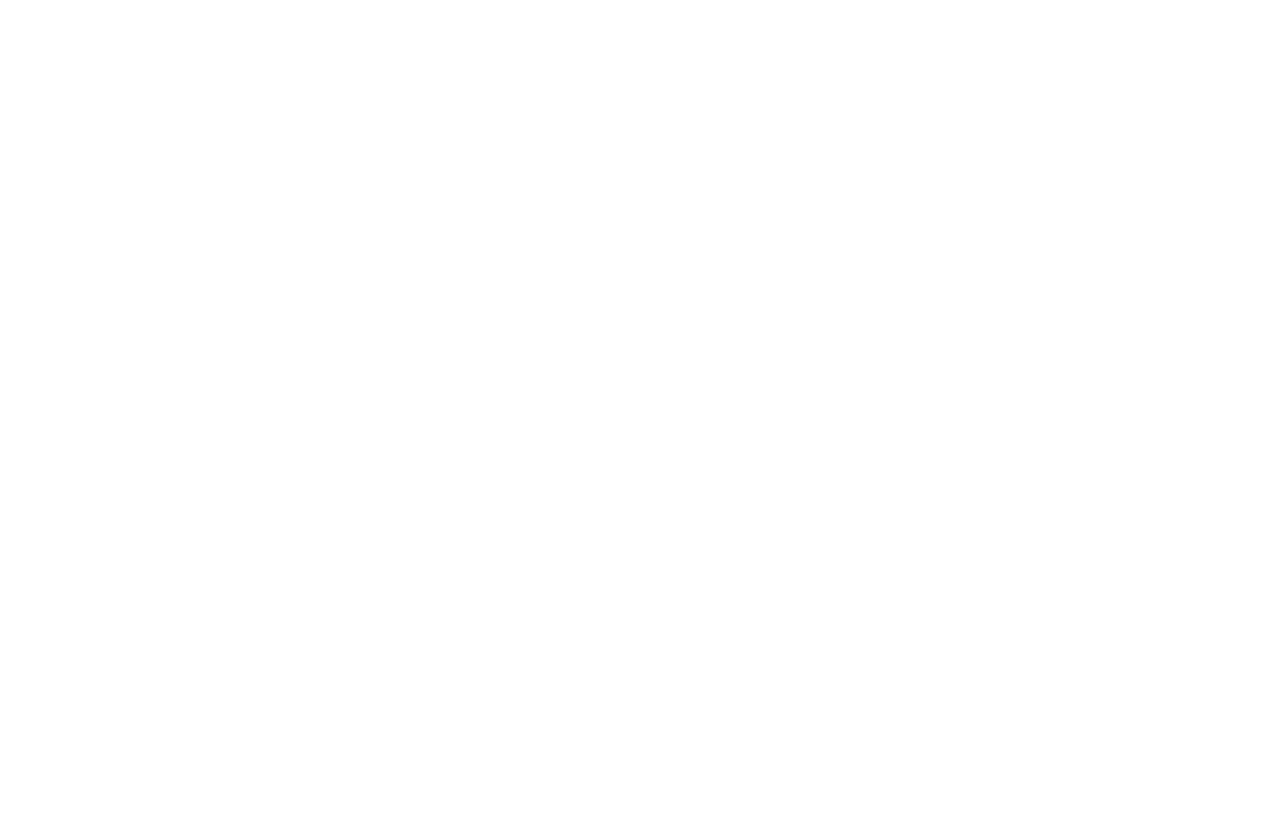
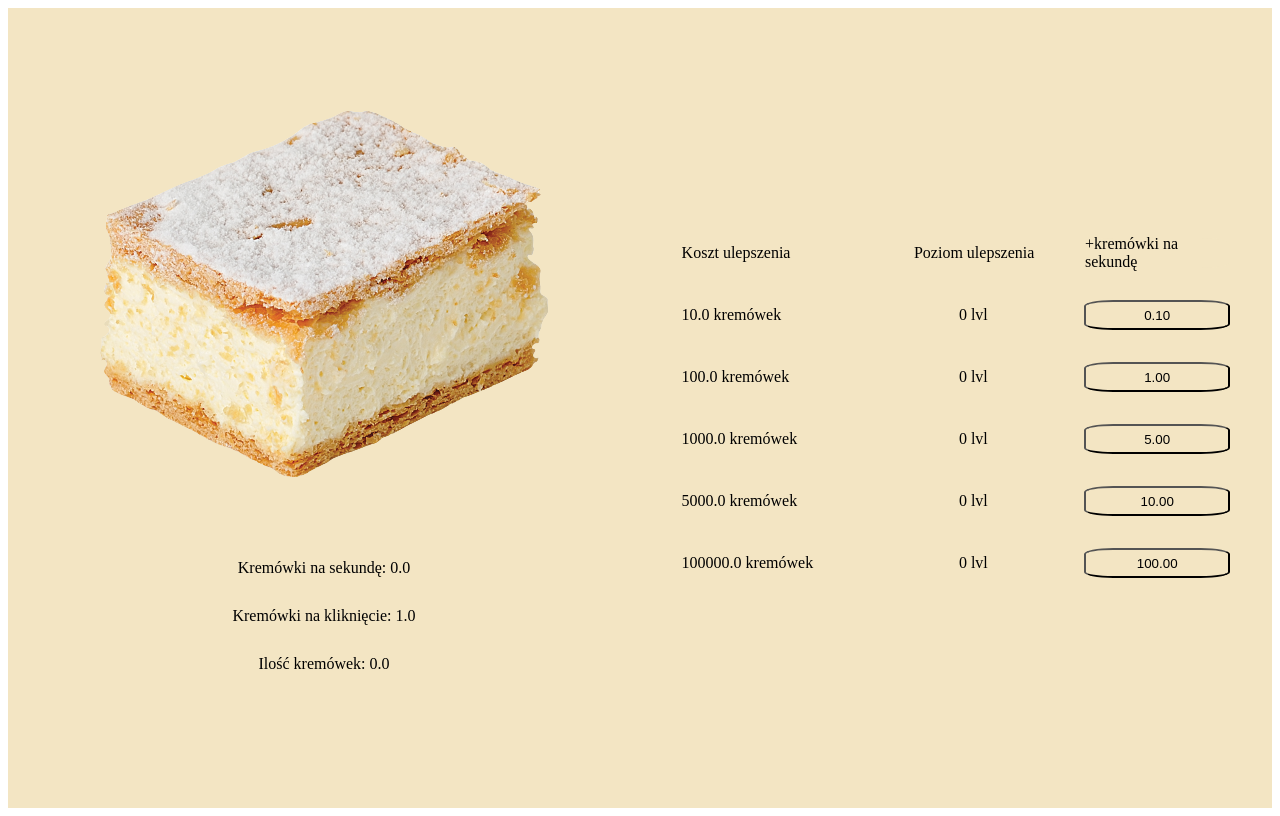
Before and after one commit to Zuzanna-K/zaj4node, a website: page src/index.html in a window 1280 px wide. Drawn offline with Linux system fonts and the light colour scheme.

Commit message:
Add files via upload

```diff
--- a/src/index.html
+++ b/src/index.html
@@ -4,11 +4,68 @@
     <meta charset="UTF-8">
     <meta http-equiv="X-UA-Compatible" content="IE=edge">
     <meta name="viewport" content="width=device-width, initial-scale=1.0">
-    <script type = "module" src="main.js" ></script>
+    <script type = "module" src="main.js" defer></script>
     <link rel="stylesheet" href="styles.css">
     <title>Document</title>
 </head>
 <body>
+<main>
+    <div>
+        <img src="kremowa.png">
 
+        <div id = "kremowka_ps">
+            Kremówka na sekundę:
+        </div>
+
+        <div id = "Kremowka_per_click">
+            Kremówka per Click:
+        </div>
+
+        <div id = "suma">
+            Ilość kremówek:
+        </div>
+
+        </div>
+
+
+    </div>
+
+
+    <div id = "buttons">
+
+        <div>
+            <div id="koszttytul">Koszt ulepszenia</div>
+            <div id="poziomtytul">Poziom ulepszenia</div>
+            <div id="kms">+kremówki na sekundę</div>
+        </div>
+        <div>
+            <div id="koszt1"></div>
+            <div id="poziom1"></div>
+            <button type="button" id="f1">+ 0.1</button>
+        </div>
+        <div>
+            <div id="koszt2"></div>
+            <div id="poziom2"></div>
+            <button type="button" id="f2">+ 1</button>
+        </div>
+        <div>
+            <div id="koszt3"></div>
+            <div id="poziom3"></div>
+            <button type="button" id="f3">+ 5</button>
+        </div>
+        <div>
+            <div id="koszt4"></div>
+            <div id="poziom4"></div>
+            <button type="button" id="f4">+ 10</button>
+        </div>
+        <div>
+            <div id="koszt5"></div>
+            <div id="poziom5"></div>
+            <button type="button" id="f5">+ 100</button>
+        </div>
+
+    </div>
+
+</main>
 </body>
 </html>
--- a/src/main.js
+++ b/src/main.js
@@ -0,0 +1,188 @@
+const but1 = document.getElementById("f1");
+const but2 = document.getElementById("f2");
+const but3 = document.getElementById("f3");
+const but4 = document.getElementById("f4");
+const but5 = document.getElementById("f5");
+
+
+let cakeQuantity = 0;
+let cakePerSecond = 0;
+let cakePerClick = 1;
+
+const cakeQuantityDisplay= document.getElementById("suma");
+const cakePerSecondDisplay= document.getElementById("kremowka_ps");
+const cakePerClickDisplay= document.getElementById("Kremowka_per_click");
+
+
+const mainKremowka = document.querySelector("img");
+
+function updateDisplay()
+{
+    cakeQuantityDisplay.innerHTML = "Ilość kremówek: " + cakeQuantity.toFixed(1);
+    cakePerSecondDisplay.innerHTML = "Kremówki na sekundę: " + cakePerSecond.toFixed(1);
+    cakePerClickDisplay.innerHTML = "Kremówki na kliknięcie: " + cakePerClick.toFixed(1);
+
+    but1.innerHTML = ((levelsOfUpgrades[0] + 1) * upgrades[0]).toFixed(2);
+    but2.innerHTML = ((levelsOfUpgrades[1] + 1) * upgrades[1]).toFixed(2);
+    but3.innerHTML = ((levelsOfUpgrades[2] + 1) * upgrades[2]).toFixed(2);
+    but4.innerHTML = ((levelsOfUpgrades[3] + 1) * upgrades[3]).toFixed(2);
+    but5.innerHTML = ((levelsOfUpgrades[4] + 1) * upgrades[4]).toFixed(2);
+
+
+    cost1.innerHTML =(costsOfUpgrades[0]).toFixed(1) + " kremówek";
+    cost2.innerHTML =(costsOfUpgrades[1]).toFixed(1) + " kremówek";
+    cost3.innerHTML =(costsOfUpgrades[2]).toFixed(1) + " kremówek";
+    cost4.innerHTML =(costsOfUpgrades[3]).toFixed(1) + " kremówek";
+    cost5.innerHTML =(costsOfUpgrades[4]).toFixed(1) + " kremówek";
+
+    level1.innerHTML = levelsOfUpgrades[0] + " lvl";
+    level2.innerHTML = levelsOfUpgrades[1] + " lvl";
+    level3.innerHTML = levelsOfUpgrades[2] + " lvl";
+    level4.innerHTML = levelsOfUpgrades[3] + " lvl";
+    level5.innerHTML = levelsOfUpgrades[4] + " lvl";
+
+    if (cakeQuantity >= costsOfUpgrades[0])
+    {
+        but1.style.background = '#d4bbdd';
+    }
+    else
+    {
+        but1.style.background = '#f3e5c3';
+    }
+
+
+    if (cakeQuantity >= costsOfUpgrades[1])
+    {
+        but2.style.background = '#d4bbdd';
+    }
+    else
+    {
+        but2.style.background = '#f3e5c3';
+    }
+
+
+    if (cakeQuantity >= costsOfUpgrades[2])
+    {
+        but3.style.background = 'd4bbdd';
+    }
+    else
+    {
+        but3.style.background = '#f3e5c3';
+    }
+
+
+
+    if (cakeQuantity >= costsOfUpgrades[3])
+    {
+        but4.style.background = 'd4bbdd';
+    }
+    else
+    {
+        but4.style.background = '#f3e5c3';
+    }
+
+
+    if (cakeQuantity >= costsOfUpgrades[4])
+    {
+        but5.style.background = 'd4bbdd';
+    }
+    else
+    {
+        but5.style.background = '#f3e5c3';
+    }
+
+}
+
+function updateKremowki()
+{
+    cakeQuantity += cakePerSecond;
+}
+
+mainKremowka.addEventListener ('click', () =>
+{
+    cakeQuantity+=cakePerClick;
+    updateDisplay();
+});
+
+//Upgrades
+
+let costsOfUpgrades = [10,100,1000,5000,100000];
+let upgrades = [0.1,1,5,10,100];
+let levelsOfUpgrades= [0,0,0,0,0];
+
+const cost1 = document.getElementById("koszt1");
+const cost2 = document.getElementById("koszt2");
+const cost3 = document.getElementById("koszt3");
+const cost4 = document.getElementById("koszt4");
+const cost5 = document.getElementById("koszt5");
+
+
+const level1 = document.getElementById("poziom1");
+const level2 = document.getElementById("poziom2");
+const level3 = document.getElementById("poziom3");
+const level4 = document.getElementById("poziom4");
+const level5 = document.getElementById("poziom5");
+
+
+but1.addEventListener('click', () => {
+    if (cakeQuantity < costsOfUpgrades[0]) {
+        return;
+    }
+    levelsOfUpgrades[0]++;
+    cakePerSecond += upgrades[0]*levelsOfUpgrades[0];
+    cakeQuantity -= costsOfUpgrades[0];
+    costsOfUpgrades[0]*= 1.3;
+
+});
+
+but2.addEventListener('click', () => {
+    if (cakeQuantity < costsOfUpgrades[1]) {
+        return;
+    }
+    levelsOfUpgrades[1]++;
+    cakePerSecond += upgrades[1]*levelsOfUpgrades[1];
+    cakeQuantity -= costsOfUpgrades[1];
+    costsOfUpgrades[1]*= 1.3;
+
+});
+
+but3.addEventListener('click', () => {
+    if (cakeQuantity < costsOfUpgrades[2]) {
+        return;
+    }
+    levelsOfUpgrades[2]++;
+    cakePerSecond += upgrades[2]*levelsOfUpgrades[2];
+    cakeQuantity -= costsOfUpgrades[2];
+    costsOfUpgrades[2]*= 1.3;
+
+});
+
+but4.addEventListener('click', () => {
+    if (cakeQuantity < costsOfUpgrades[3]) {
+        return;
+    }
+    levelsOfUpgrades[3]++;
+    cakePerSecond += upgrades[3]*levelsOfUpgrades[3];
+    cakeQuantity -= costsOfUpgrades[3];
+    costsOfUpgrades[3]*= 1.3;
+
+});
+
+but5.addEventListener('click', () => {
+    if (cakeQuantity < costsOfUpgrades[4]) {
+        return;
+    }
+    levelsOfUpgrades[4]++;
+    cakePerSecond += upgrades[4]*levelsOfUpgrades[4];
+    cakeQuantity -= costsOfUpgrades[4];
+    costsOfUpgrades[4]*= 1.3;
+
+});
+
+setInterval(() => {
+    updateDisplay();
+    updateKremowki();
+}, 1000);
+
+
+updateDisplay();
--- a/src/styles.css
+++ b/src/styles.css
@@ -0,0 +1,86 @@
+main
+{
+    display: flex;
+}
+
+div
+{
+    width: 50%;
+    height: 800px;
+    background-color: #f3e5c3;
+    display: flex;
+    flex-direction: column;
+    justify-content: center;
+    align-items: center;
+}
+
+div div
+{
+    margin: 15px;
+}
+
+/*#buttons
+{
+    display: flex;
+    flex-direction: column;
+    justify-content: center;
+    align-items: center;
+
+}*/
+
+
+#buttons div #poziom1, #buttons div  #poziom2, #buttons div  #poziom3, #buttons div #poziom4, #buttons div #poziom5, #buttons div #poziomtytul
+{
+    justify-content: center;
+}
+
+
+#buttons div div, #buttons #poziomtytul
+{
+    justify-content: left;
+    width: 200px;
+    height: 50px;
+    margin: 10px;
+    text-align: left;
+}
+
+
+
+#buttons div
+{
+    display: flex;
+    flex-direction: row ;
+    height: 50px;
+    margin: 6px;
+    width: 90%;
+
+}
+
+#buttons button, #buttons #kms
+{
+    margin: 10px;
+    height: 30px;
+    width: 160px;
+    border-radius: 20%;
+}
+
+#buttons button:hover
+{
+    transform: scale(1.05);
+}
+
+img
+{
+    transition: transform .5s;
+    margin-top: 100px;
+}
+
+img:hover
+{
+    transform: scale(1.1);
+}
+
+#suma
+{
+    margin-bottom: 200px;
+}
```
Also changed, not shown: src/kremowa.png (added).
